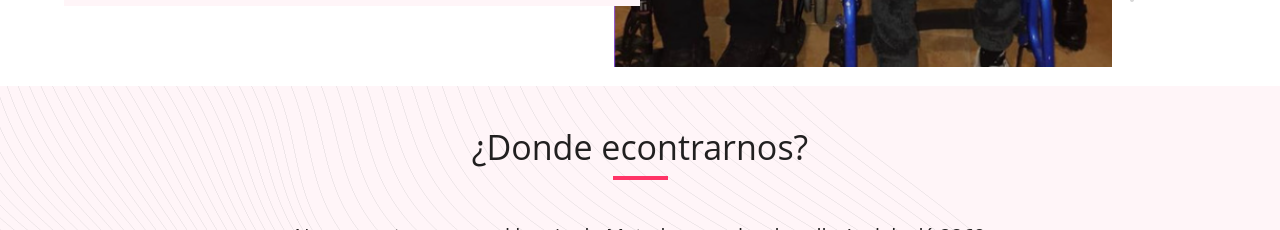
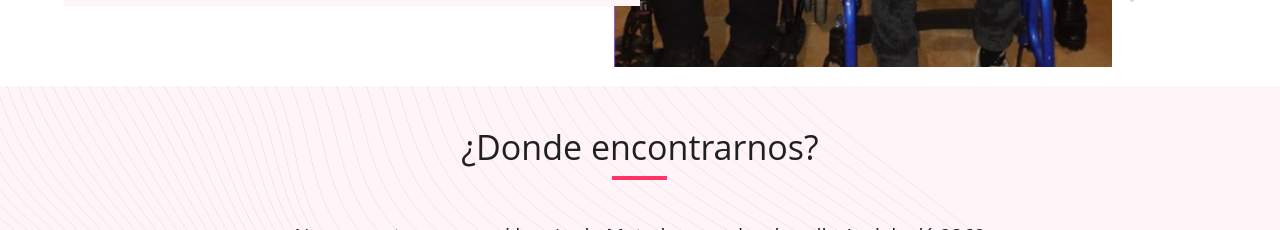
Before and after one commit to mateojames/ProyectoFrancoUz-FrontEnd, a React (Create React App) app: page / in a window 1280 px wide. Shown: the part 4040-4270 px from the top of the page. Built offline with nearby package versions, Linux system fonts and the light colour scheme; no server answers; what @devexpress/dx-react-scheduler-material-ui would draw is missing.

Commit message:
Typo fix

```diff
--- a/src/views/ProductLocation.js
+++ b/src/views/ProductLocation.js
@@ -49,7 +49,7 @@ function ProductLocation() {
         <Grid container spacing={3} sx={{zIndex:1}}>
             <Grid item xs={12} md={12} sx={{display: 'flex', position: 'relative', justifyContent:'center', alignItems:'center'}}>
                 <Typography variant="h4" marked="center" component="h2" sx={{ mb: 2 }}>
-                ¿Donde econtrarnos?
+                ¿Donde encontrarnos?
                 </Typography>
             </Grid>
             <Grid item xs={12} md={12} sx={{display: 'flex', justifyContent:'center', alignItems:'center'}}>
```
